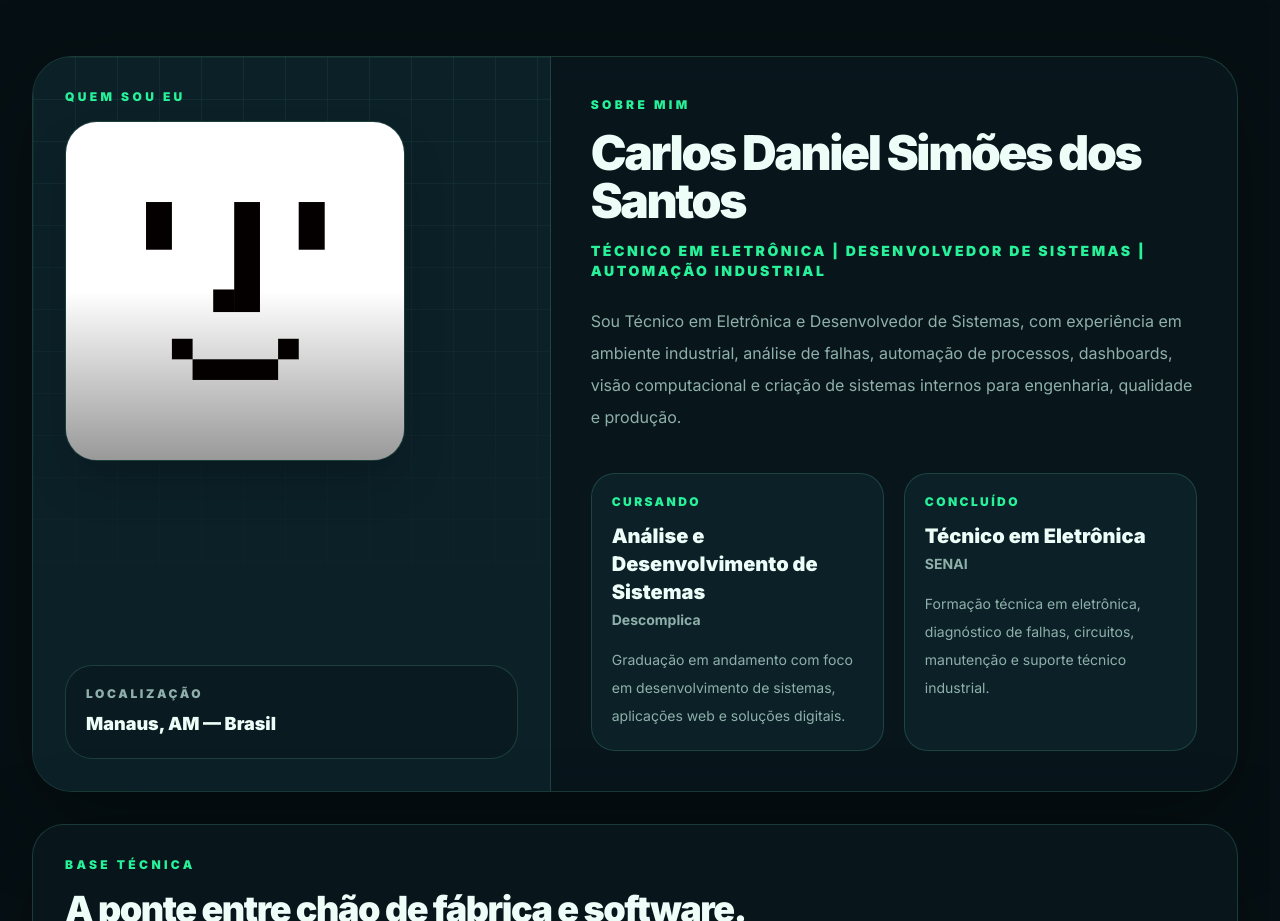
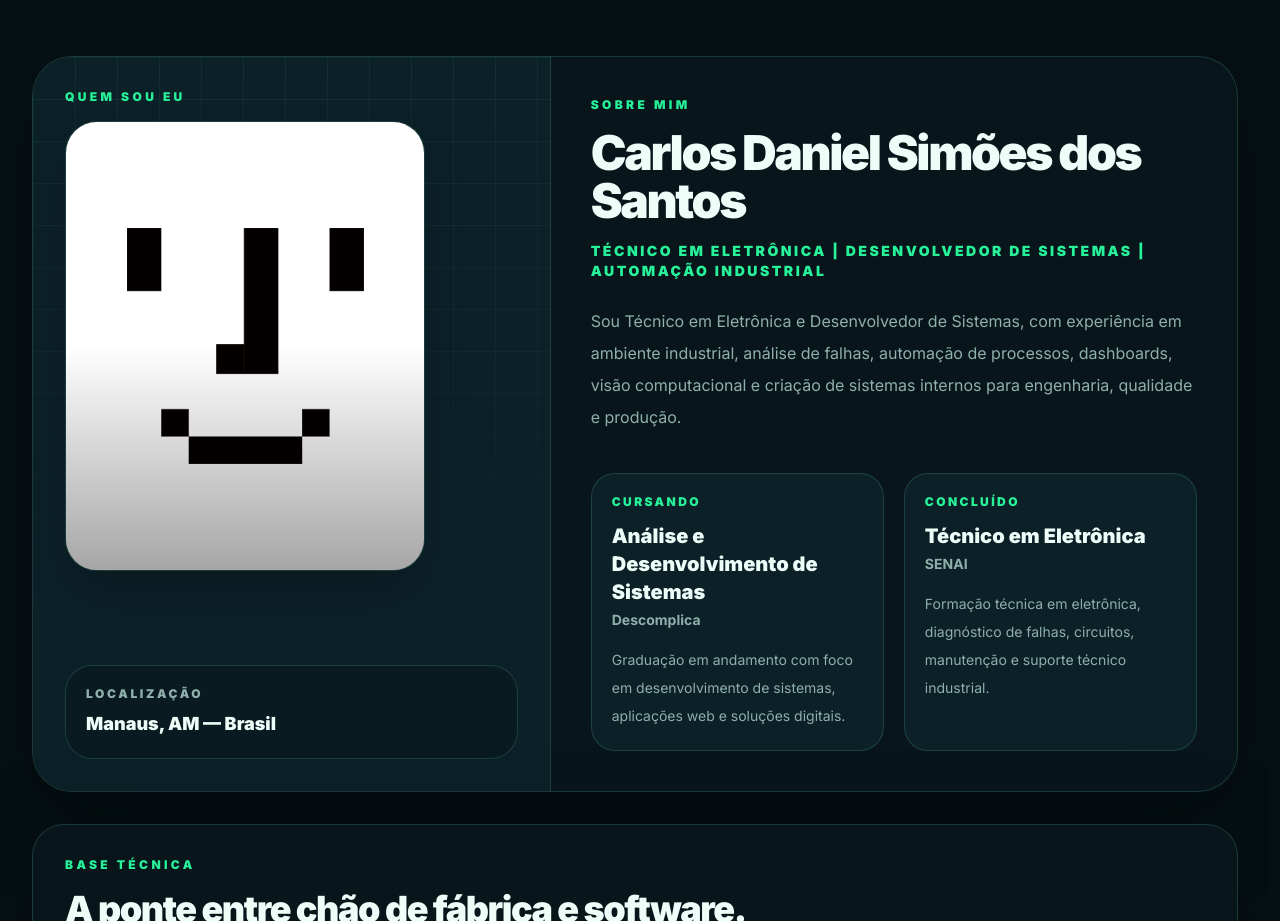
Before and after one commit to carlosdaniel003/Portf-lio, a Next.js app: page / in a window 1280 px wide. Shown: the part 780-1701 px from the top of the page. Built offline with nearby package versions, Linux system fonts and the light colour scheme.

Commit message:
Feat: Estou ajustando o recorte da foto

```diff
--- a/src/components/sections/AboutMe.tsx
+++ b/src/components/sections/AboutMe.tsx
@@ -30,14 +30,17 @@ export default function AboutMe() {
                       Quem sou eu
                     </p>
 
-                    <div className="relative mb-8 aspect-square max-w-[340px] overflow-hidden rounded-[2rem] border border-[color:var(--line)] bg-[color:var(--panel)] shadow-2xl">
-                      <img
-                        src={aboutProfile.image}
-                        alt={aboutProfile.name}
-                        className="h-full w-full object-cover"
-                      />
-                      <div className="absolute inset-0 bg-gradient-to-t from-black/40 via-transparent to-transparent" />
-                    </div>
+                    <div className="relative mb-8 aspect-[4/5] w-full max-w-[360px] overflow-hidden rounded-[2rem] border border-[color:var(--line)] bg-[color:var(--panel)] shadow-2xl">
+  <img
+    src={aboutProfile.image}
+    alt={aboutProfile.name}
+    className="h-full w-full object-cover object-[center_18%]"
+  />
+
+  <div className="absolute inset-0 bg-gradient-to-t from-black/35 via-transparent to-transparent" />
+
+  <div className="pointer-events-none absolute inset-0 rounded-[2rem] ring-1 ring-white/10" />
+</div>
                   </div>
 
                   <TiltCard
```
